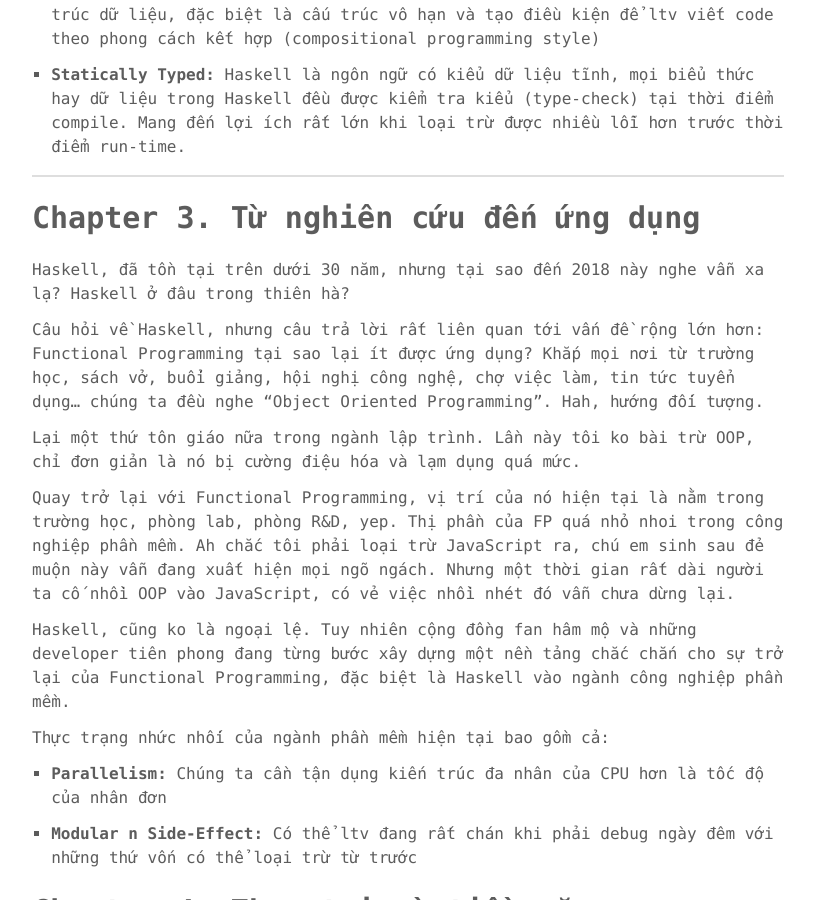
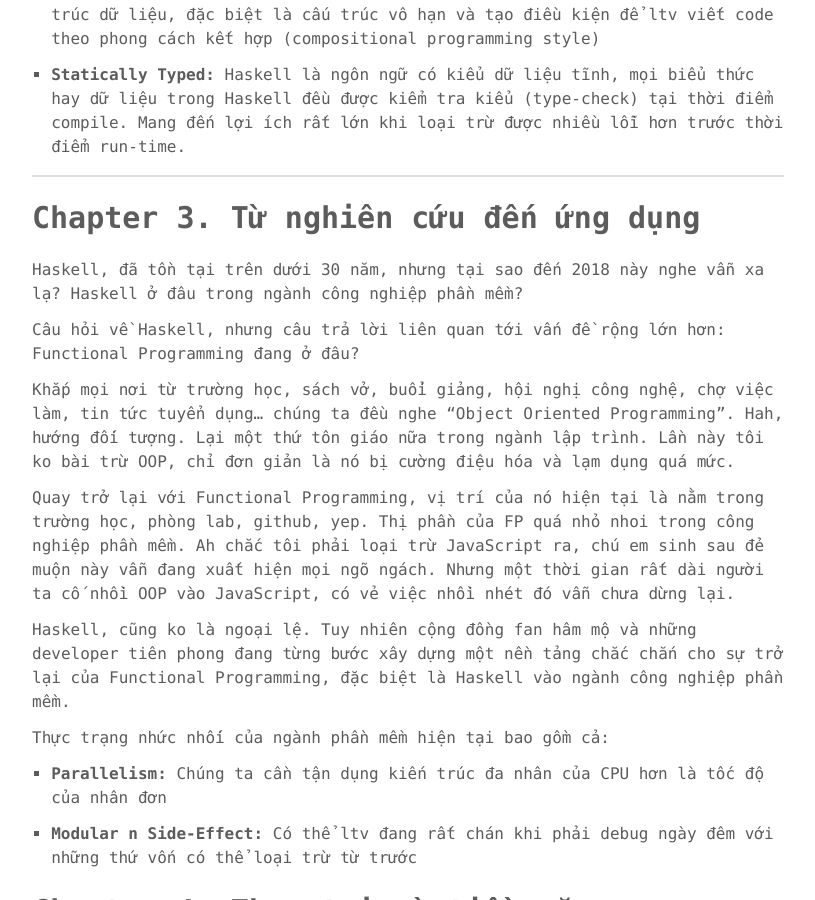
Before and after one commit to phuoc-thanh/phuoc-thanh.github.io, a Jekyll site: the page built from _posts/2018-04-10-haskell-the-hidden-power.md, in a window 1280 px wide and 900 px high, scrolled down 3695 px. Shown: the whole window, without its empty margins (232-1047 px from the left). Built offline with Jekyll 4.4.1, drawn with Linux system fonts in a browser that asks for light colours; comment, search, counter and statistics services are not loaded.

Commit message:
add new post of dark art

```diff
--- a/_posts/2018-04-10-haskell-the-hidden-power.md
+++ b/_posts/2018-04-10-haskell-the-hidden-power.md
@@ -111,13 +111,14 @@
 
 # Chapter 3. Từ nghiên cứu đến ứng dụng
 
-Haskell, đã tồn tại trên dưới 30 năm, nhưng tại sao đến 2018 này nghe vẫn xa lạ? Haskell ở đâu trong thiên hà?
+Haskell, đã tồn tại trên dưới 30 năm, nhưng tại sao đến 2018 này nghe vẫn xa lạ? Haskell ở đâu trong ngành công nghiệp phần mềm?
 
-Câu hỏi về Haskell, nhưng câu trả lời rất liên quan tới vấn đề rộng lớn hơn: Functional Programming tại sao lại ít được ứng dụng? Khắp mọi nơi từ trường học, sách vở, buổi giảng, hội nghị công nghệ, chợ việc làm, tin tức tuyển dụng... chúng ta đều nghe "Object Oriented Programming". Hah, hướng đối tượng.
+Câu hỏi về Haskell, nhưng câu trả lời liên quan tới vấn đề rộng lớn hơn: Functional Programming đang ở đâu?
 
+Khắp mọi nơi từ trường học, sách vở, buổi giảng, hội nghị công nghệ, chợ việc làm, tin tức tuyển dụng... chúng ta đều nghe "Object Oriented Programming". Hah, hướng đối tượng.
 Lại một thứ tôn giáo nữa trong ngành lập trình. Lần này tôi ko bài trừ OOP, chỉ đơn giản là nó bị cường điệu hóa và lạm dụng quá mức.
 
-Quay trở lại với Functional Programming, vị trí của nó hiện tại là nằm trong trường học, phòng lab, phòng R&D, yep. Thị phần của FP quá nhỏ nhoi trong công nghiệp phần mềm. Ah chắc tôi phải loại trừ JavaScript ra, chú em sinh sau đẻ muộn này vẫn đang xuất hiện mọi ngõ ngách. Nhưng một thời gian rất dài người ta cố nhồi OOP vào JavaScript, có vẻ việc nhồi nhét đó vẫn chưa dừng lại.
+Quay trở lại với Functional Programming, vị trí của nó hiện tại là nằm trong trường học, phòng lab, github, yep. Thị phần của FP quá nhỏ nhoi trong công nghiệp phần mềm. Ah chắc tôi phải loại trừ JavaScript ra, chú em sinh sau đẻ muộn này vẫn đang xuất hiện mọi ngõ ngách. Nhưng một thời gian rất dài người ta cố nhồi OOP vào JavaScript, có vẻ việc nhồi nhét đó vẫn chưa dừng lại.
 
 Haskell, cũng ko là ngoại lệ. Tuy nhiên cộng đồng fan hâm mộ và những developer tiên phong đang từng bước xây dựng một nền tảng chắc chắn cho sự trở lại của Functional Programming, đặc biệt là Haskell vào ngành công nghiệp phần mềm.
 
```
Also changed, not shown: _posts/2017-04-25-monoid-functor-and-using.md (+1 -1 lines), _posts/2018-04-13-the-dark-side-of-programming.md (added, +50 -0 lines), about.md (+3 -1 lines).
